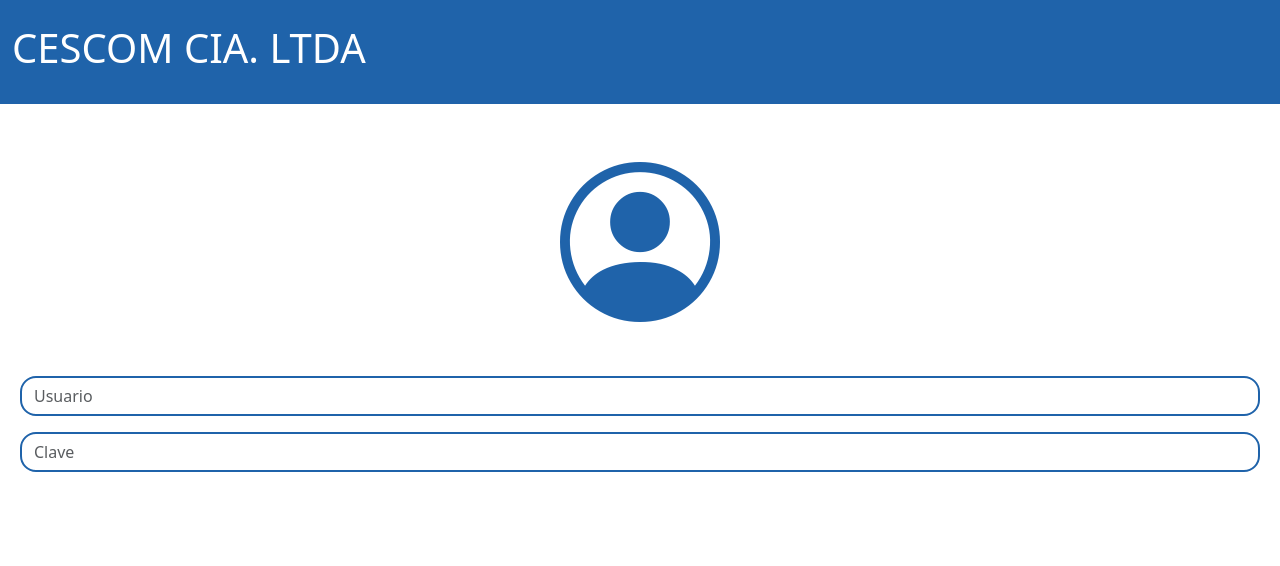
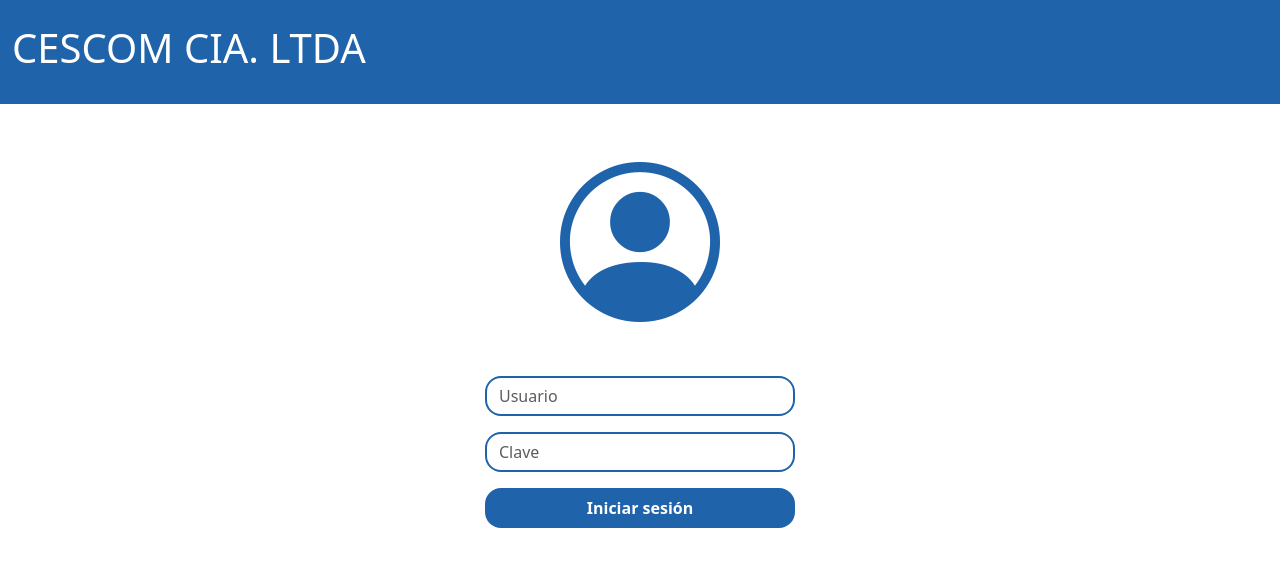
Before and after one commit to ZarateSofia/CESCOM, an Angular app in the folder CESCOM/: page / in a window 1280 px wide. Shown: the top 566 px of the page. Built offline with nearby package versions, Linux system fonts and the light colour scheme.

Commit message:
InicioSesion

```diff
--- a/CESCOM/src/app/pages/dashboard/dashboard.component.css
+++ b/CESCOM/src/app/pages/dashboard/dashboard.component.css
@@ -6,3 +6,12 @@
 #nombre, #clave{
     border-color: #1F63AA;
 }
+
+.form-control{
+    margin: auto;
+}
+
+#log{
+    background-color: #1F63AA;
+    font-weight: bold;
+}
--- a/CESCOM/src/app/pages/dashboard/dashboard.component.html
+++ b/CESCOM/src/app/pages/dashboard/dashboard.component.html
@@ -4,10 +4,15 @@
             <i id="usuario" class="bi bi-person-circle"></i>
         </div>
         <div class="p-2 ">
-            <input type="text" class="form-control border-2 rounded-4" id="nombre" placeholder="Usuario">
+            <input type="text" class="form-control border-2 rounded-4 w-25" id="nombre" placeholder="Usuario">
+                    </div>
+        <div class="p-2 ">
+            <input type="password" class="form-control border-2 rounded-4 w-25" id="clave" placeholder="Clave">
         </div>
-        <div class="p-2">
-            <input type="password" class="form-control border-2 rounded-4" id="clave" placeholder="Clave">
+        <div class="p-2 ">
+            <button type="submit" class="btn border-2 rounded-4 w-25 text-white " id="log">Iniciar sesión</button>
         </div>
+
       </div>
+
 </div>
```
